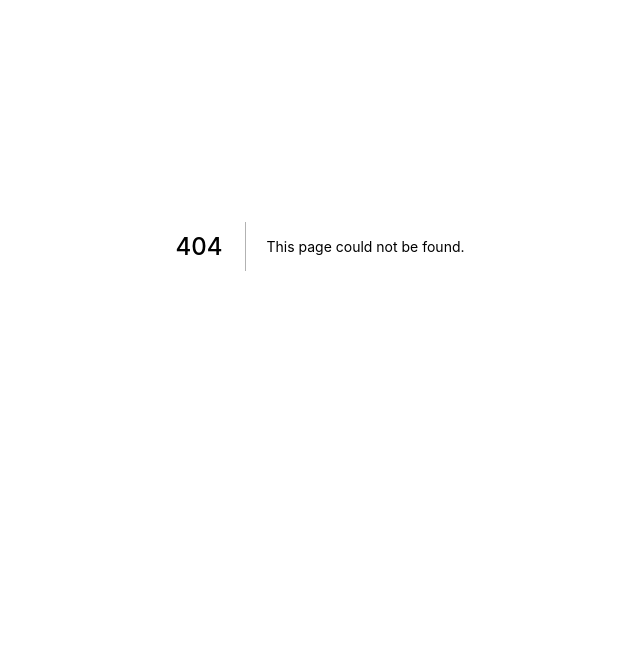
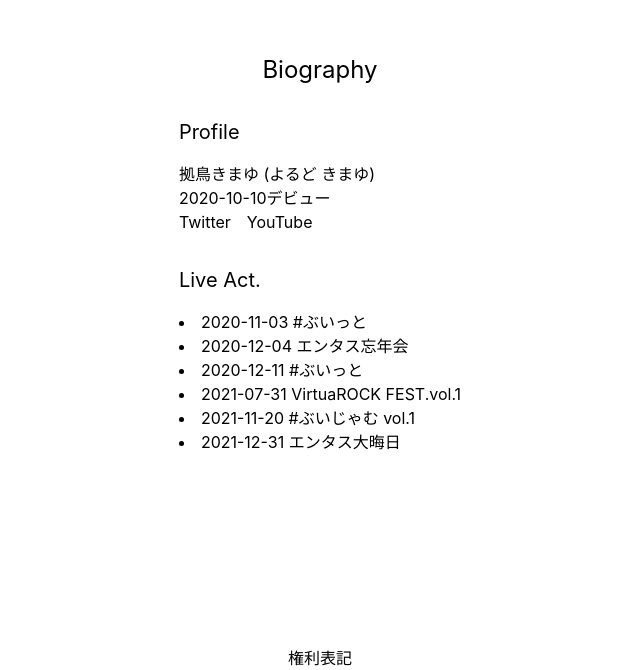
Before and after one commit to human-readable-name/yorudokimayu-info, a Next.js app: page /biography in a window 1280 px wide. Before the commit this address had no page. Shown: the part 154-824 px from the top of the page, without its empty margins (320-960 px from the left). Before the commit the page ends 800 px from the top, so only its background shows below. Built offline with nearby package versions, Linux system fonts and the light colour scheme.

Commit message:
Biograpyページを追加

```diff
--- a/src/components/common/PageTitle.tsx
+++ b/src/components/common/PageTitle.tsx
@@ -5,7 +5,7 @@ type Props = {
 };
 
 const PageTitle: React.FC<Props> = ({text}) => {
-    return <h1 className="m-0 text-2xl">{text}</h1>
+    return <h1 className="my-4 text-2xl">{text}</h1>
 };
 
 export default PageTitle;
--- /dev/null
+++ b/src/components/common/SectionTitle.tsx
@@ -0,0 +1,11 @@
+import React from "react";
+
+type Props = {
+    text: string;
+};
+
+const SectionTitle: React.FC<Props> = ({text}) => {
+    return <h2 className="my-4 text-xl">{text}</h2>
+};
+
+export default SectionTitle;
--- a/src/constants/externalLink.ts
+++ b/src/constants/externalLink.ts
@@ -1,11 +1,15 @@
 type ExternalLink = {
     fanbox: string;
     booth: string;
+    youtube: string;
+    twitter: string;
 };
 
 const externalLink: ExternalLink = {
     fanbox: "https://penguinn0va.fanbox.cc/",
     booth: "https://461okmy.booth.pm/",
+    youtube: "https://www.youtube.com/channel/UCOJS80LKLRTLihZioG5l73g",
+    twitter: "https://twitter.com/461Okmy",
 };
 
 export default externalLink;
--- a/src/constants/path.ts
+++ b/src/constants/path.ts
@@ -1,12 +1,12 @@
 type Path = {
     home: string;
-    profile: string;
+    biography: string;
     discography: string;
 };
 
 const path:Path = {
     home: "/",
-    profile: "/profile",
+    biography: "/biography",
     discography: "discography",
 };
 
--- /dev/null
+++ b/src/pages/biography.tsx
@@ -0,0 +1,51 @@
+import type { NextPage } from 'next';
+import Head from 'next/head';
+import PageFooter from '../components/common/PageFooter';
+import PageTitle from '../components/common/PageTitle';
+import SectionTitle from '../components/common/SectionTitle';
+import externalLink from '../constants/externalLink';
+
+const Biography: NextPage = () => {
+    return (
+        <div className={"px-8"}>
+            <Head>
+                <title>拠鳥きまゆ Biography</title>
+                <meta name="description" content="拠鳥きまゆ Biography" />
+                <link rel="icon" href="/favicon.ico" />
+            </Head>
+
+            <main className="min-h-screen py-16 flex flex-col justify-center items-center">
+                <PageTitle text="Biography" />
+                <div className="grid grid-cols-1 gap-4">
+                    <section>
+                        <SectionTitle text="Profile" />
+                        拠鳥きまゆ (よるど きまゆ)
+                        { /* 画像 */ }
+                        <p>
+                            2020-10-10デビュー
+                        </p>
+                        <ul className="flex space-x-4">
+                            <li className="hover:border-indigo-800 hover:text-indigo-800"><a href={externalLink.twitter} target="_blank" rel="noopener noreferrer">Twitter</a></li>
+                            <li className="hover:border-indigo-800 hover:text-indigo-800"><a href={externalLink.youtube} target="_blank" rel="noopener noreferrer">YouTube</a></li>
+                        </ul>
+                    </section>
+
+                    <section>
+                        <SectionTitle text="Live Act." />
+                        <ul className="leading-6 list-inside list-disc">
+                            <li>2020-11-03 #ぶいっと</li>
+                            <li>2020-12-04 エンタス忘年会</li>
+                            <li>2020-12-11 #ぶいっと</li>
+                            <li>2021-07-31 VirtuaROCK FEST.vol.1</li>
+                            <li>2021-11-20 #ぶいじゃむ vol.1</li>
+                            <li>2021-12-31 エンタス大晦日</li>
+                        </ul>
+                    </section>
+                </div>
+            </main>
+            <PageFooter />
+        </div>
+    )
+};
+
+export default Biography;
--- a/src/pages/index.tsx
+++ b/src/pages/index.tsx
@@ -1,5 +1,5 @@
-import type { NextPage } from 'next'
-import Head from 'next/head'
+import type { NextPage } from 'next';
+import Head from 'next/head';
 import LinkCard from '../components/common/LinkCard';
 import PageFooter from '../components/common/PageFooter';
 import PageTitle from '../components/common/PageTitle';
@@ -16,14 +16,10 @@ const Home: NextPage = () => {
             </Head>
 
             <main className="min-h-screen py-16 flex flex-col justify-center items-center">
-        <PageTitle text="YorudoKiyamu.info" />
-
-        <p className="my-16 text-xl">
-          拠鳥きまゆ非公式アーティストページ
-        </p>
+                <PageTitle text="拠鳥きまゆ非公式アーティストページ" />
 
                 <div className="grid grid-cols-1 md:grid-cols-2">
-          <LinkCard title="Profile" caption="アーティスト紹介・出演歴" url={path.profile} />
+                    <LinkCard title="Biography" caption="アーティスト紹介・出演歴" url={path.biography} />
                     <LinkCard title="Discograpy" caption="楽曲リリース情報" url={path.discography} />
                     <LinkCard title="Goods" caption="Booth (外部リンク)" url={externalLink.booth} />
                     <LinkCard title="Fan Community" caption="pixiv FANBOX (外部リンク)" url={externalLink.fanbox} />
```
Also changed, not shown: 1 other file (tests, documents, lock files or other folders). Lines whose indentation alone changed are shown as unchanged.
